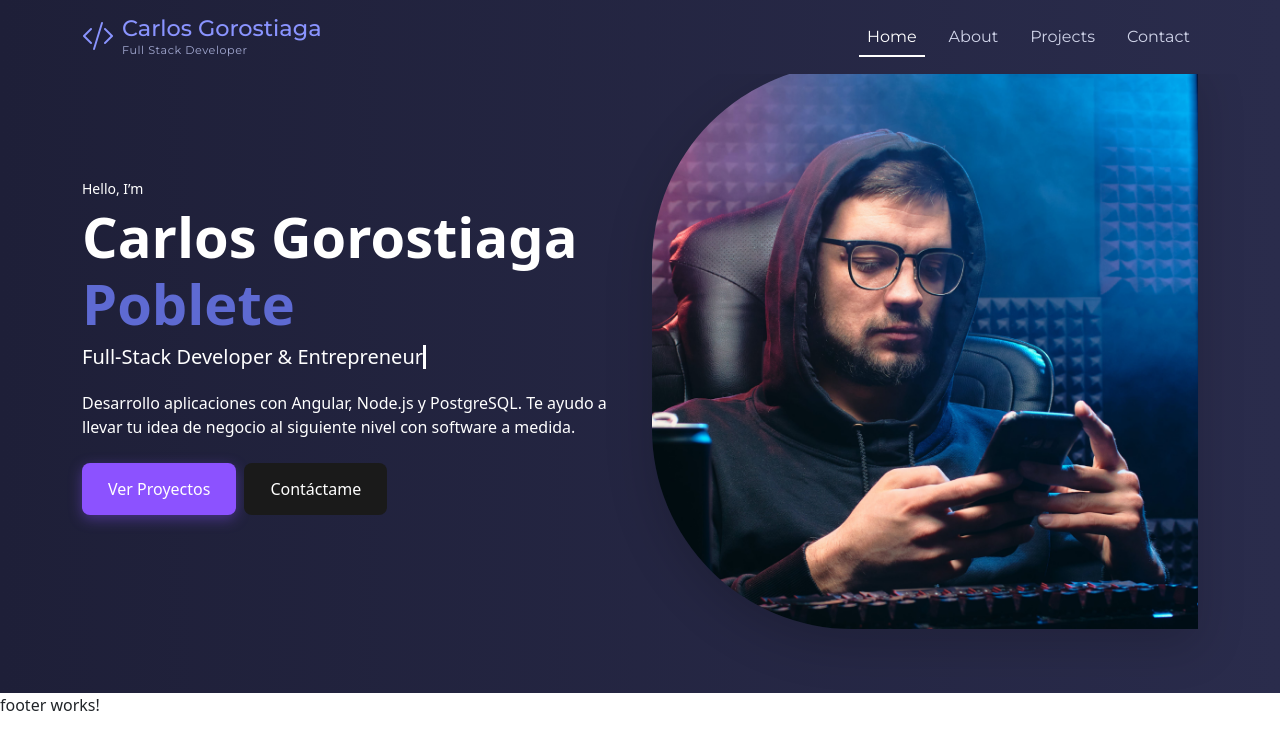
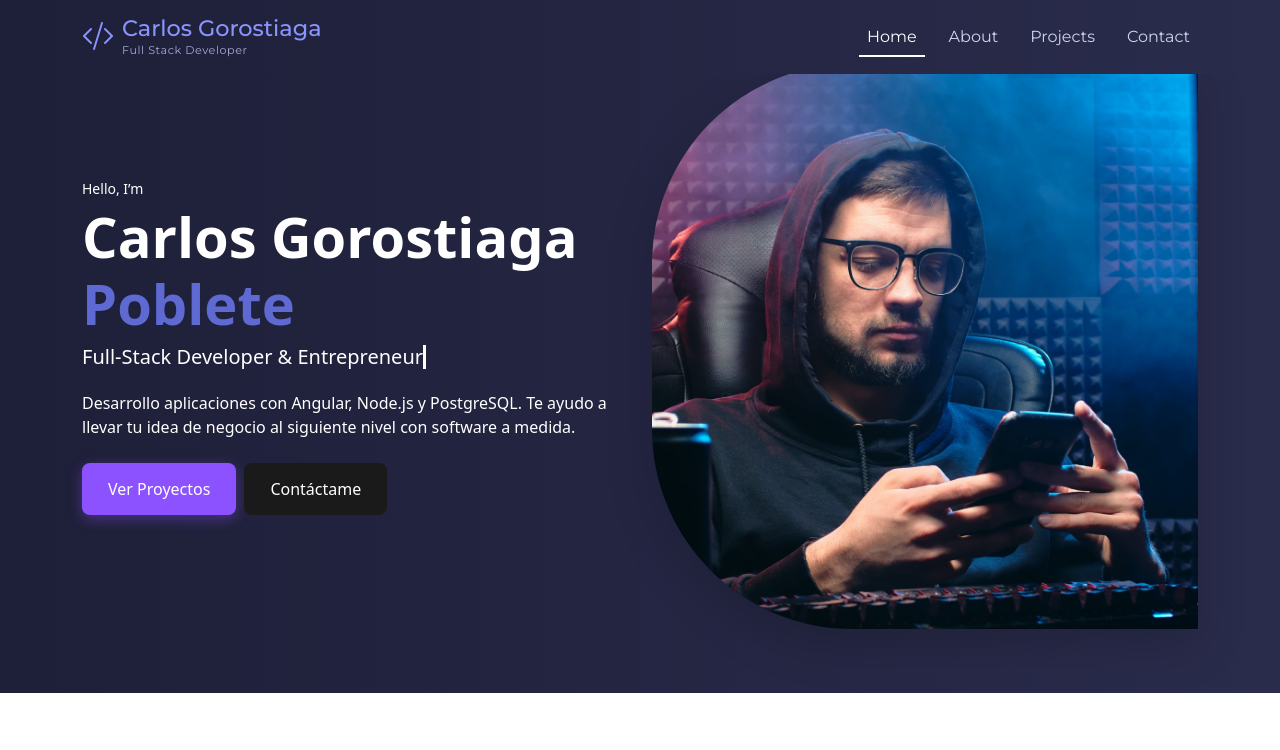
Before and after one commit to CarlosGorostiaga/portfolio, an Angular app: page / in a window 1280 px wide. Shown: the top 750 px of the page. Built offline with nearby package versions, Linux system fonts and the light colour scheme.

Commit message:
quitar footer

```diff
--- a/src/app/pages/home/home.component.html
+++ b/src/app/pages/home/home.component.html
@@ -1,4 +1,3 @@
 <app-navbar></app-navbar>
 <app-hero></app-hero>
 <!-- Más secciones de home aquí -->
-<app-footer></app-footer>
```
